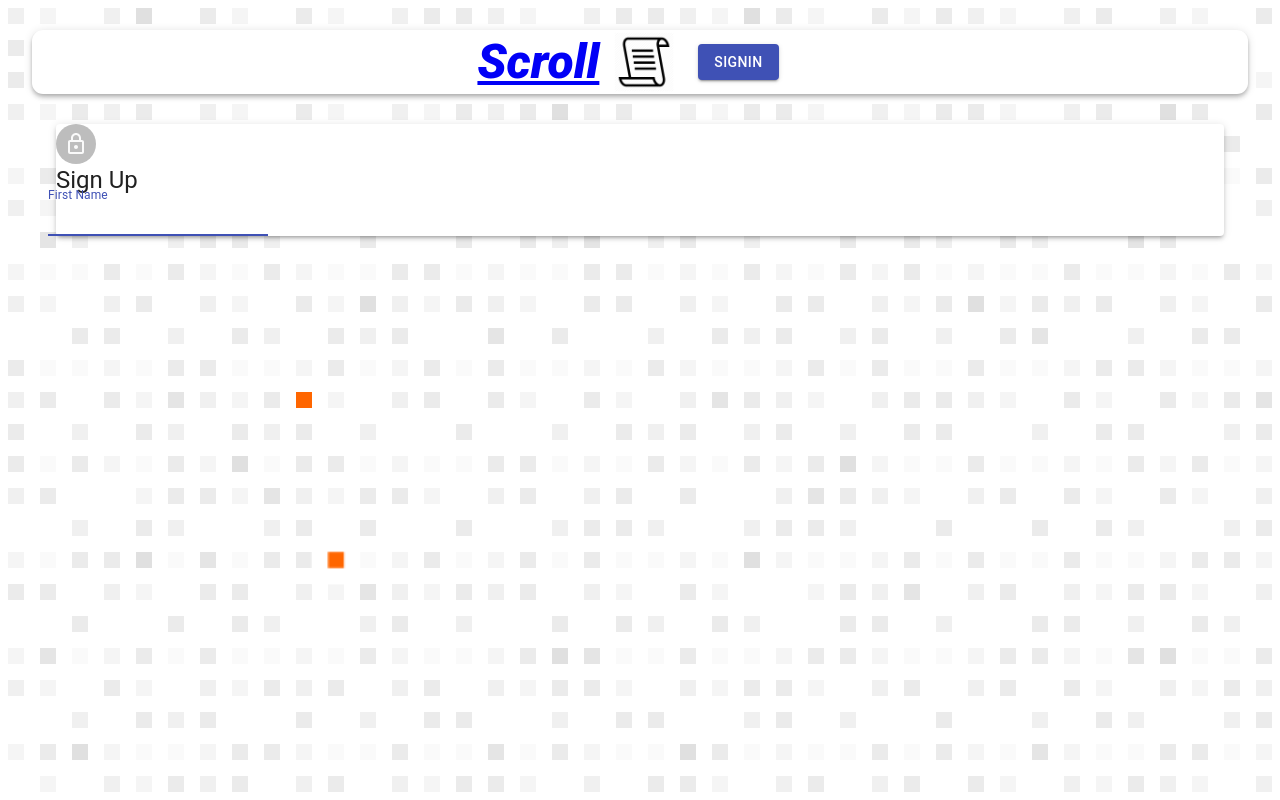
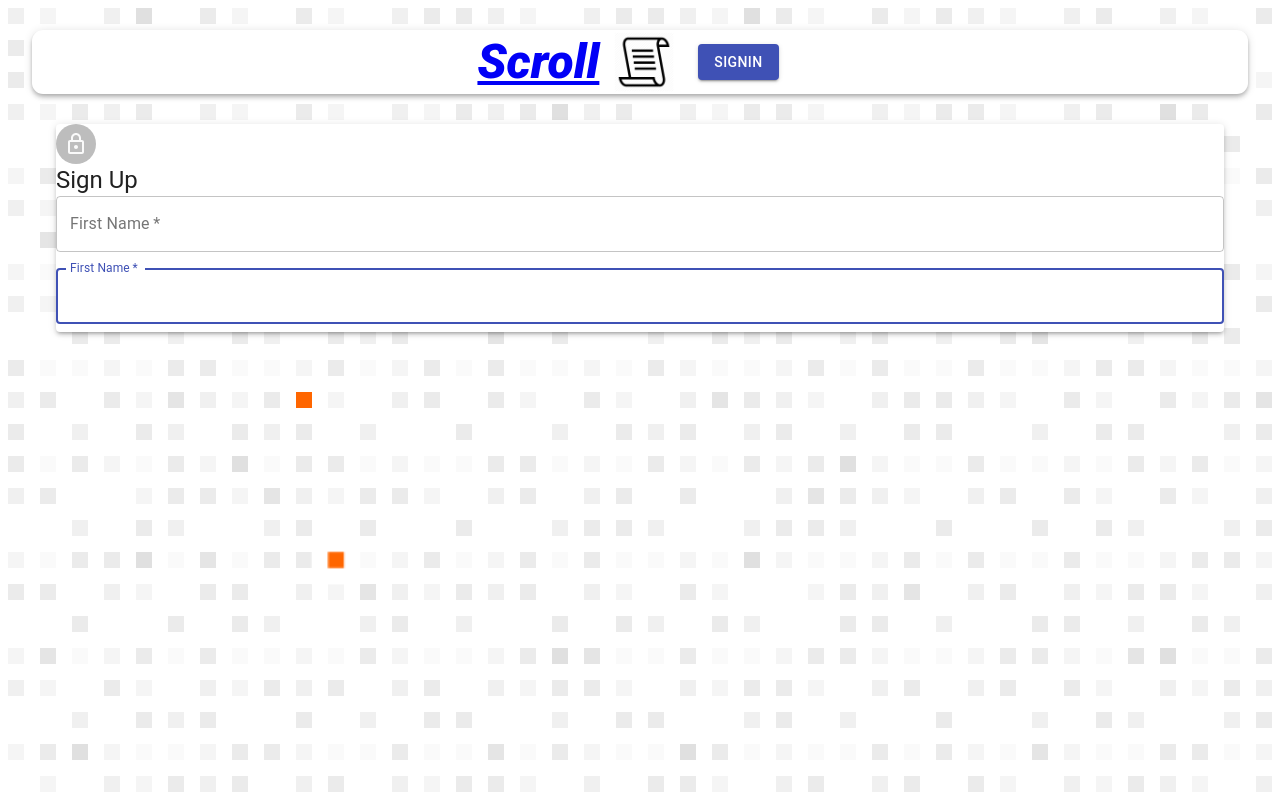
Before and after one commit to toorajj/ScrollListFrontEnd, a React (Create React App) app: page /auth in a window 1280 px wide. Built offline with nearby package versions, Linux system fonts and the light colour scheme.

Commit message:
added input component to handle input of from in Auth component

```diff
--- a/src/components/Auth/Auth.js
+++ b/src/components/Auth/Auth.js
@@ -1,6 +1,8 @@
 import React from 'react'
 import { Avatar, Button, Paper, Grid, Typography, Container, TextField } from '@material-ui/core';
 import LockOutlinedIcon from '@material-ui/icons/LockOutlined';
+
+import Input from './Input'
 
 const handleSubmit = () => {
 
@@ -25,7 +27,9 @@
                         {
                             isSigendUp && (
                                 <>
-                                <TextField name="First name" label="First Name" handleChange={handleChange} autoFocus xs={6} />
+                                <Input name="First name" label="First Name" handleChange={handleChange} autoFocus xs={6} />
+                                <Input name="First name" label="First Name" handleChange={handleChange} autoFocus xs={6} />
+
                                 </>
                             )
                         }
--- /dev/null
+++ b/src/components/Auth/Input.js
@@ -0,0 +1,33 @@
+import React from 'react'
+import { TextField, Grid, InputAdornment, IconButton } from '@material-ui/core'
+import Visibility from "@material-ui/icons/Visibility"
+import VisibilityOff from '@material-ui/icons/VisibilityOff'
+
+const Input = ({ name, handleChange, label, half, autoFocus, type, handleShowPassword  }) => {
+    return (
+    <Grid item xs={12} sm={half ? 6 : 12 }>
+        <TextField
+            name={name}
+            onChange={handleChange}
+            variant="outlined"
+            required
+            fullWidth
+            label={label}
+            autoFocus={autoFocus}
+            type={type}
+            InputProps={name === 'password' ? {
+                endAdornment: (
+                    <InputAdornment position="end">
+                        <IconButton onClick={handleShowPassword}>
+                            {type === 'password' ? <Visibility /> : <VisibilityOff />}
+                        </IconButton>
+                    </InputAdornment>
+                ),
+            } : null}
+
+        />
+    </Grid>
+    )
+}
+
+export default Input
```
